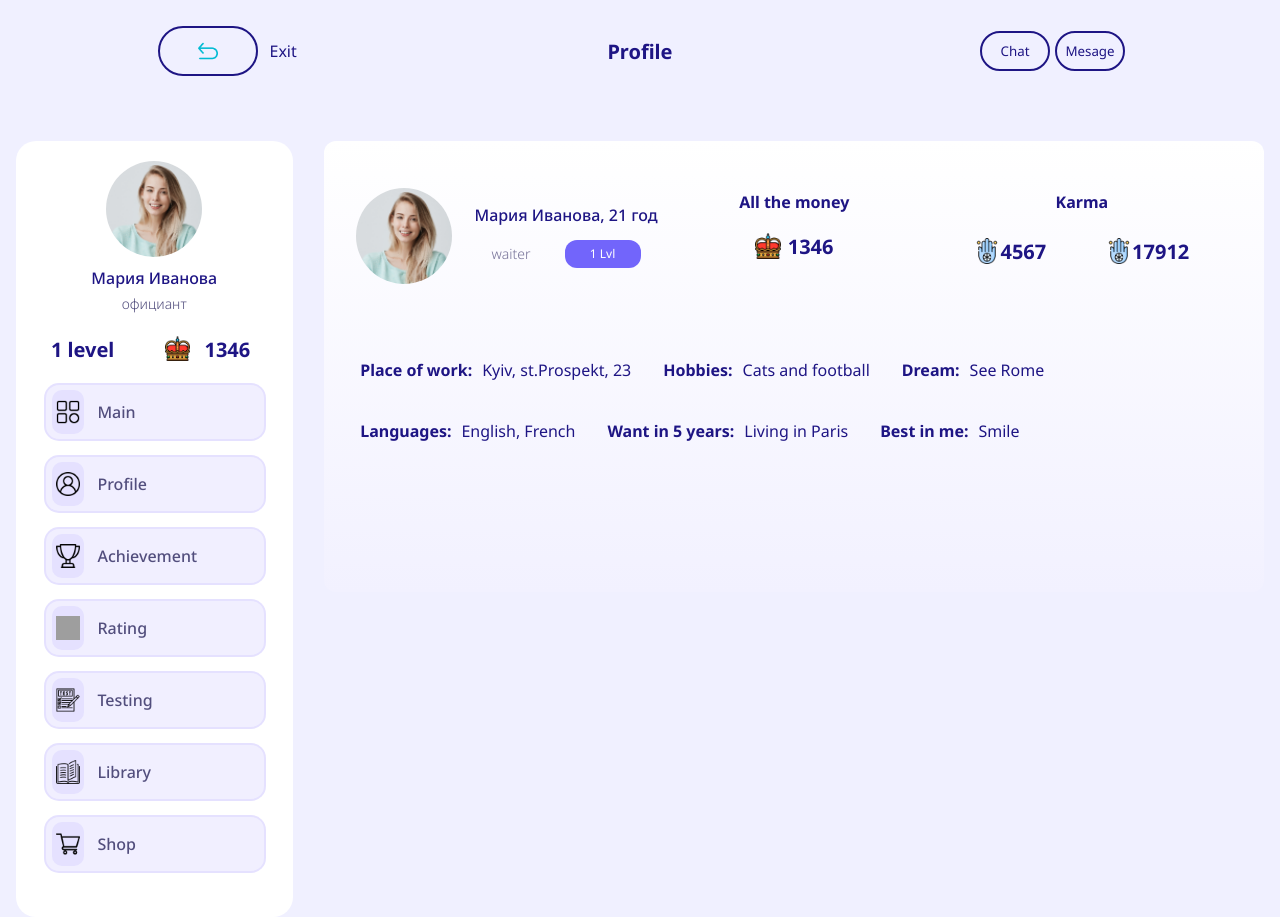
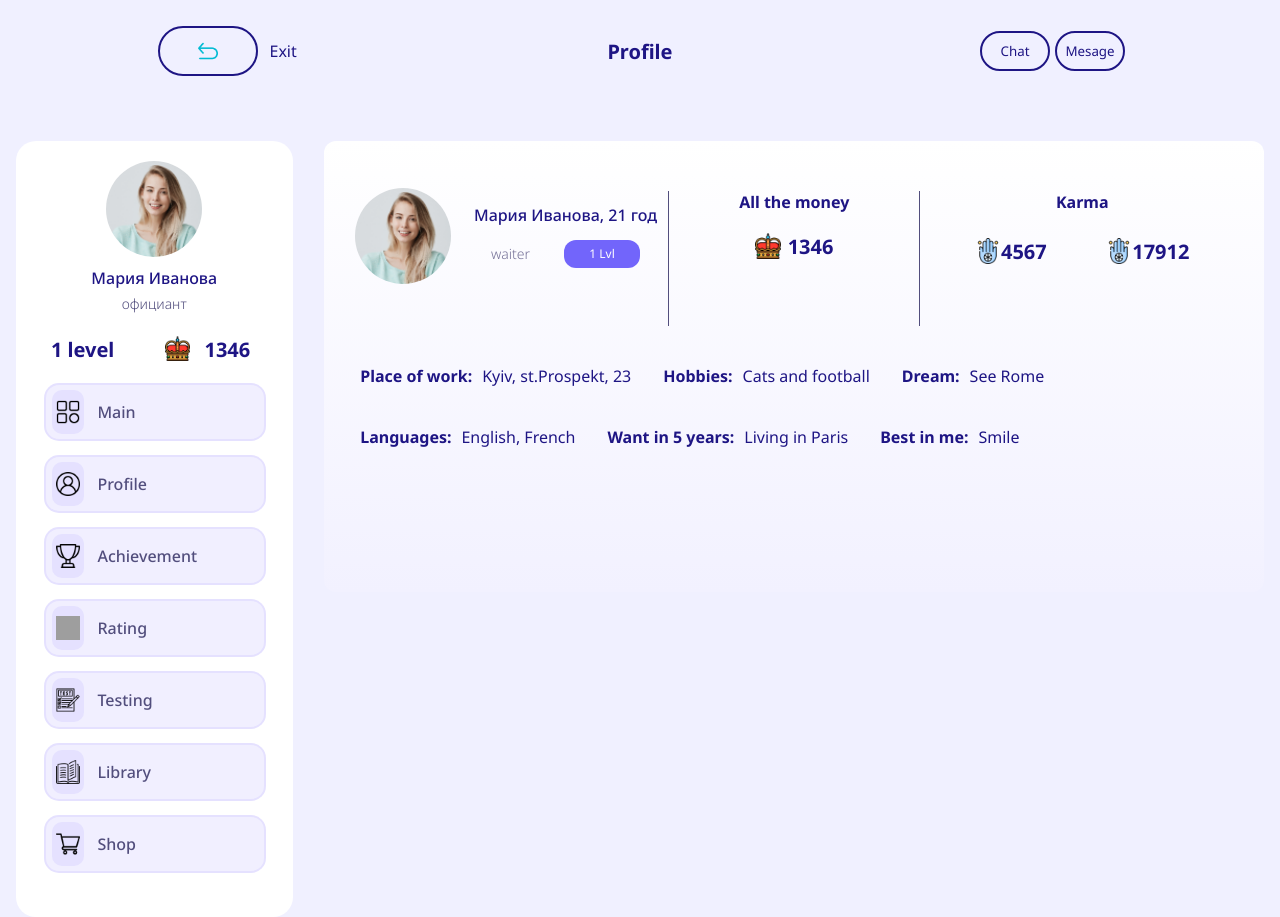
Before and after one commit to GennadiiLazovskii/corporateCaffeApp, a React (Vite) app: page / in a window 1280 px wide. Built offline with nearby package versions, Linux system fonts and the light colour scheme; grey boxes are pictures that could not be loaded.

Commit message:
Fix styles, add line

```diff
--- a/src/components/mainScreenProfile/profileCard/ProfileCard.jsx
+++ b/src/components/mainScreenProfile/profileCard/ProfileCard.jsx
@@ -8,7 +8,6 @@ import Shop from '../../../img/user/shopping-cart.png';
 import Test from '../../../img/user/test.png';
 import Trophy from '../../../img/user/trophy.png';
 import Profile from '../../../img/user/user.png';
-
 
 const ProfileCard = () => {
 
--- a/src/components/userProfileScreean/UserProfileScreean.jsx
+++ b/src/components/userProfileScreean/UserProfileScreean.jsx
@@ -3,6 +3,8 @@ import styles from './UserProfileScreean.module.scss';
 import UserProfile from './userProfile/userProfile';
 
 const UserProfileScreean = () => {
+
+    console.log()
     return (
         <div className={styles.UserProfileScreean}>
             <ProfileCard/>
--- a/src/components/userProfileScreean/userProfile/UserProfile.jsx
+++ b/src/components/userProfileScreean/userProfile/UserProfile.jsx
@@ -24,6 +24,7 @@ const UserProfile = () => {
                             </div>
                         </div>
                     </div>
+                    <div className={styles.line}></div>
                     <div className={styles.UserProfileMoney}>
                         <p>All the money</p>
                         <div className={styles.UserProfileMoneyDescr}>
@@ -33,6 +34,7 @@ const UserProfile = () => {
                             </div>
                         </div>
                     </div>
+                    <div className={styles.line}></div>
                     <div className={styles.UserProfileKarma}>
                         <h2>Karma</h2>
                         <div className={styles.UserProfileKarmaItem}>
--- a/src/components/userProfileScreean/userProfile/UserProfile.module.scss
+++ b/src/components/userProfileScreean/userProfile/UserProfile.module.scss
@@ -133,7 +133,7 @@
         }
     }
     .UserProfileSkills {
-        margin-top: 50px;
+        margin-top: 20px;
         display: flex;
         flex-wrap: wrap;
         align-items: center;
@@ -161,4 +161,9 @@
             }
         }
     }
+    .line {
+        width: 1px;
+        height: 135px;
+        background: #524E7D;
+    }
 }
```
